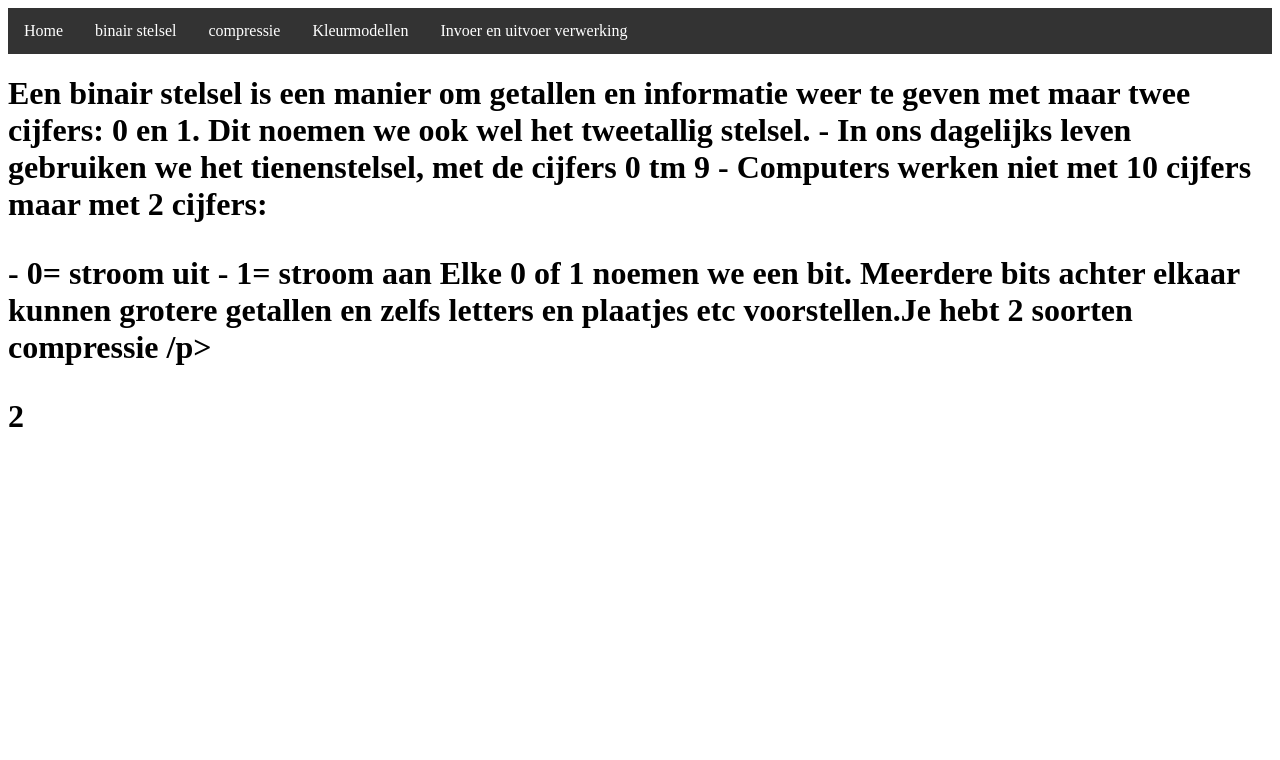
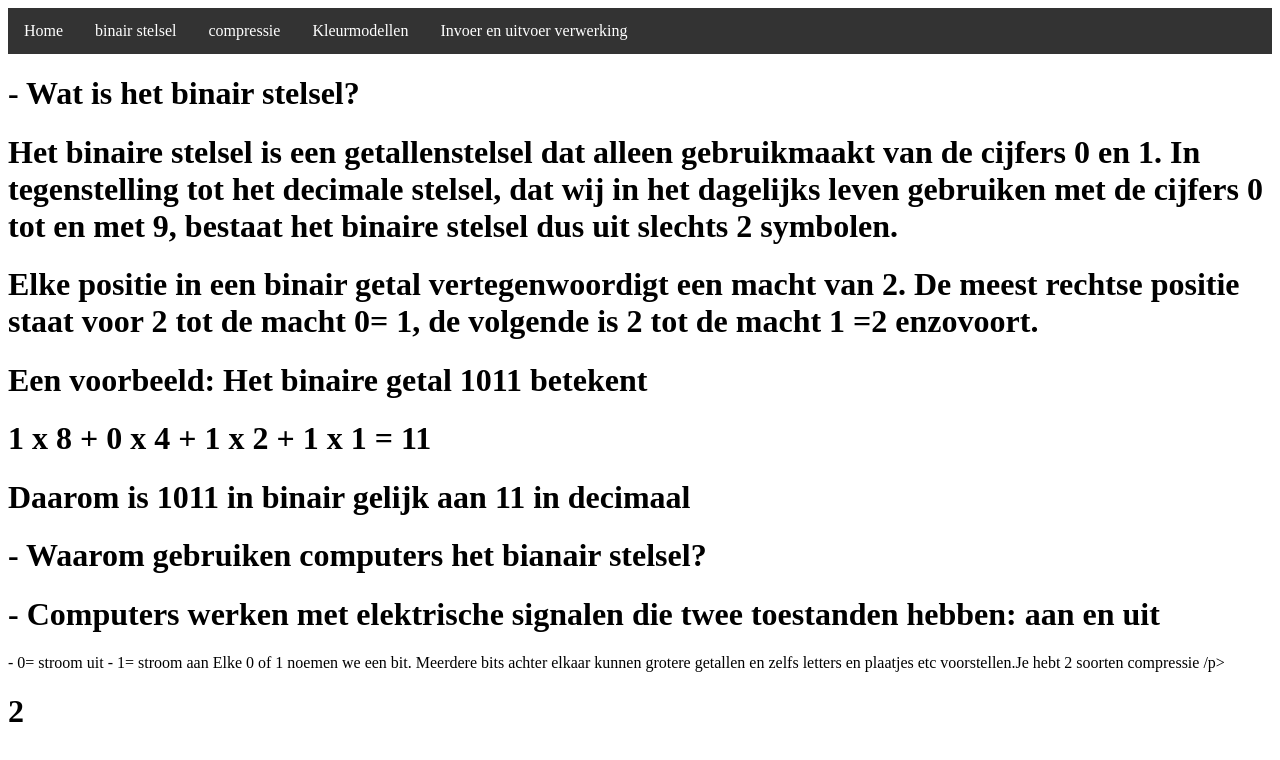
Before and after one commit to Rayan869/Rayan869.github.io, a plain HTML site: page binairstelsel.html in a window 1280 px wide. Drawn offline with Linux system fonts and the light colour scheme.

Commit message:
Update binairstelsel.html

```diff
--- a/binairstelsel.html
+++ b/binairstelsel.html
@@ -11,9 +11,25 @@
   <li><a href="invoer.html">Invoer en uitvoer verwerking</a></li>
 </ul>
 
-    <h1>Een binair stelsel  is een manier om getallen en informatie weer te geven met maar twee cijfers: 0 en 1. Dit noemen we ook wel het tweetallig stelsel.
-        - In ons dagelijks leven gebruiken we het tienenstelsel, met de cijfers 0 tm 9
-        - Computers werken niet met 10 cijfers maar met 2 cijfers:
+    <h1>- Wat is het binair stelsel? </h1>
+
+ <h1> Het binaire stelsel is een getallenstelsel dat alleen gebruikmaakt van de cijfers 0 en 1. In tegenstelling tot het decimale stelsel, dat wij in het dagelijks leven gebruiken met de cijfers 0 tot en met 9, bestaat het binaire stelsel dus uit slechts 2 symbolen.
+
+
+  <h1> Elke positie in een binair getal vertegenwoordigt een macht van 2. De meest rechtse positie staat voor 2 tot de macht 0= 1, de volgende is 2 tot de macht 1 =2 enzovoort.</h1>
+
+
+    <h1> Een voorbeeld: Het binaire getal 1011 betekent</h1>
+    <h1> 1 x 8 + 0 x 4 + 1 x 2 + 1 x 1 = 11</h1>
+    <h1> Daarom is 1011 in binair gelijk aan 11 in decimaal</h1>
+
+
+    <h1>- Waarom gebruiken computers het bianair stelsel? </h1>
+
+    <h1>- Computers werken met elektrische signalen die twee toestanden hebben: aan en uit</h1>
+
+
+
 
          <p> - 0= stroom uit
              - 1= stroom aan
```
